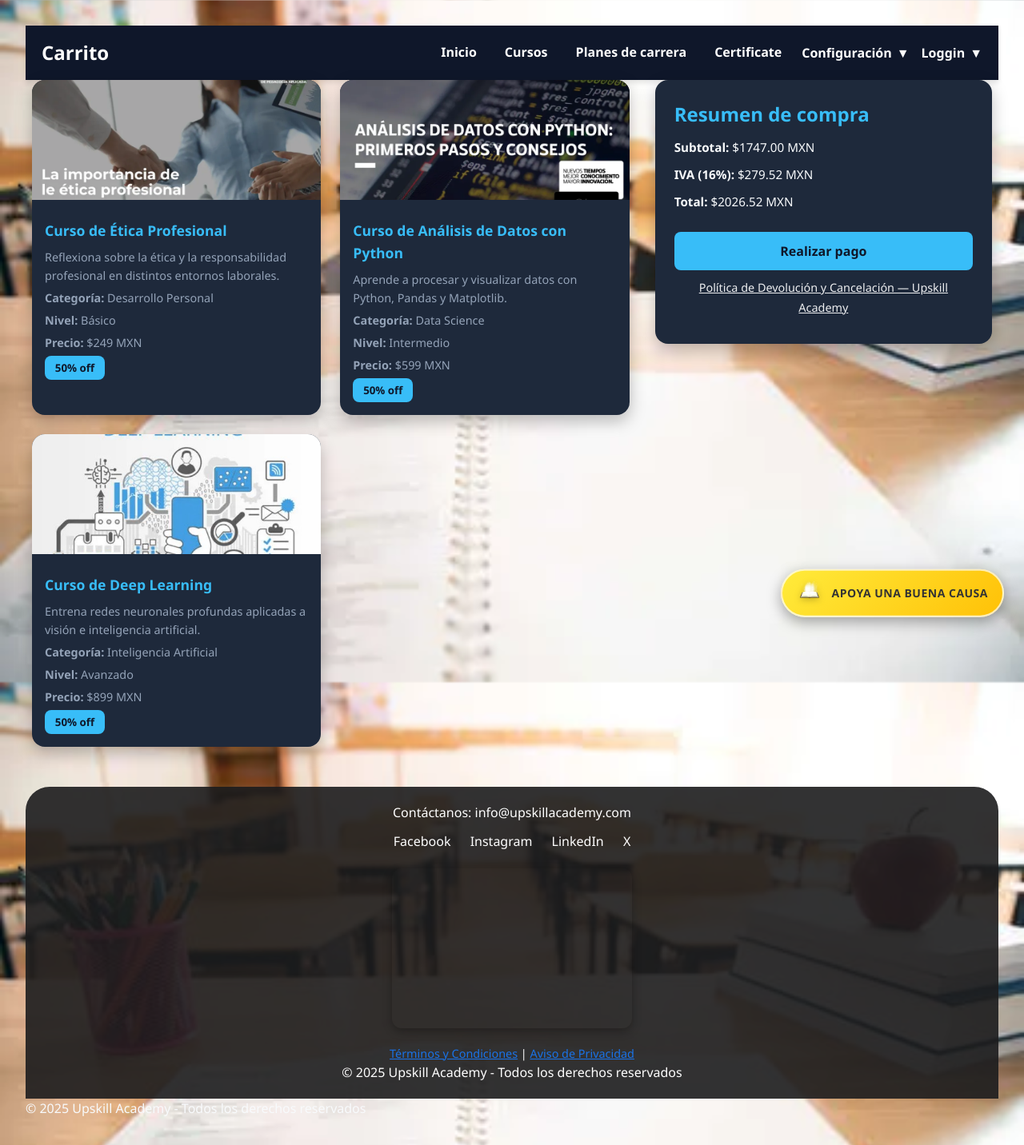
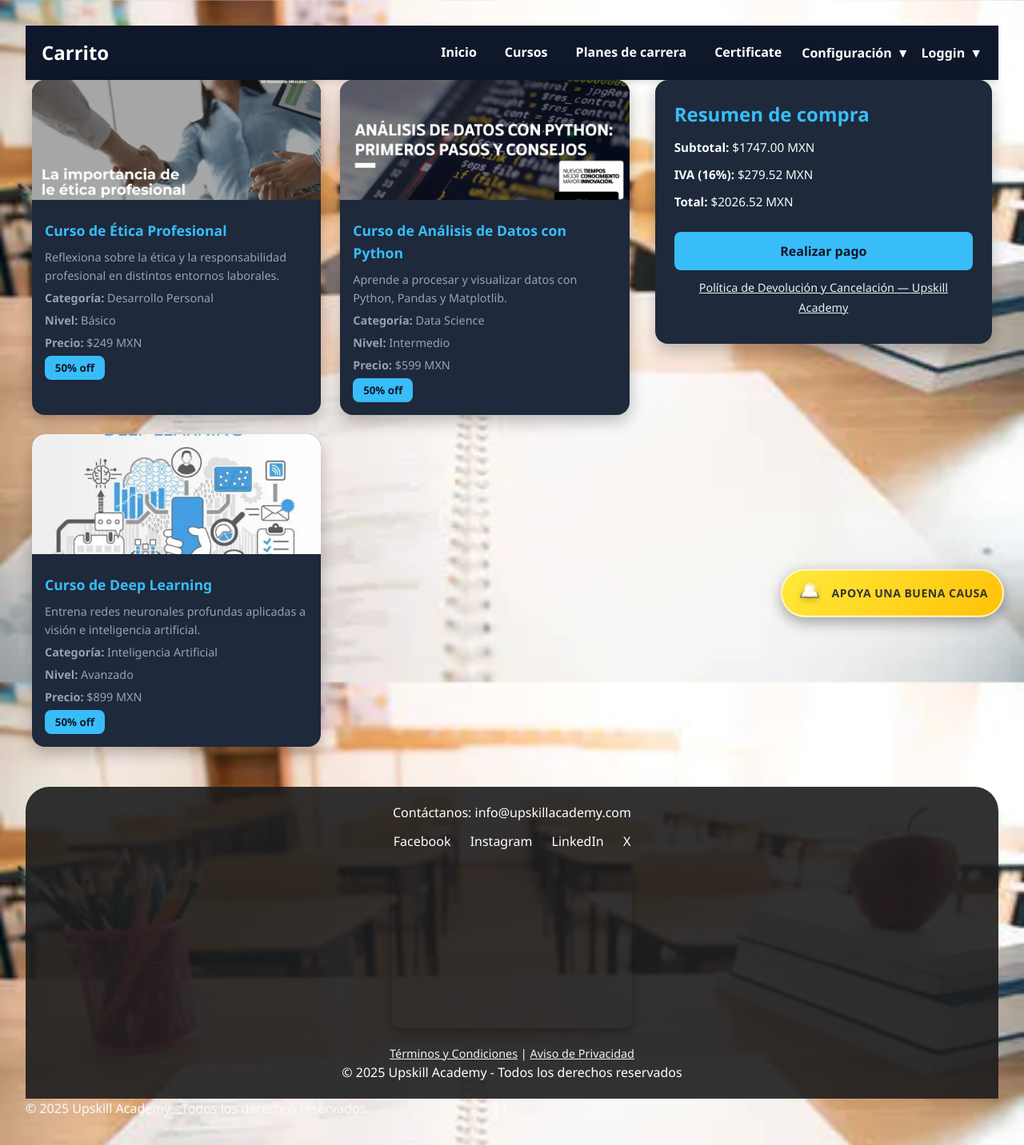
Before and after one commit to JhonGoodEld/upSkill, a PHP site: page /views/carrito.html in a window 1280 px wide. Shown: the whole page at 80% size. Run offline with PHP 8.4, Linux system fonts and the light colour scheme; grey boxes are pictures that could not be loaded.

Commit message:
colores ...

```diff
--- a/css/carrito.css
+++ b/css/carrito.css
@@ -295,11 +295,11 @@ body {
 }
 
 .legal-links a {
-  color: #1a73e8;
+  color: #f2f3f6;
   text-decoration: underline;
   cursor: pointer;
 }
 
 .legal-links a:hover {
-  color: #0d57bd;
+  color: #f6f6f7;
 }
```
